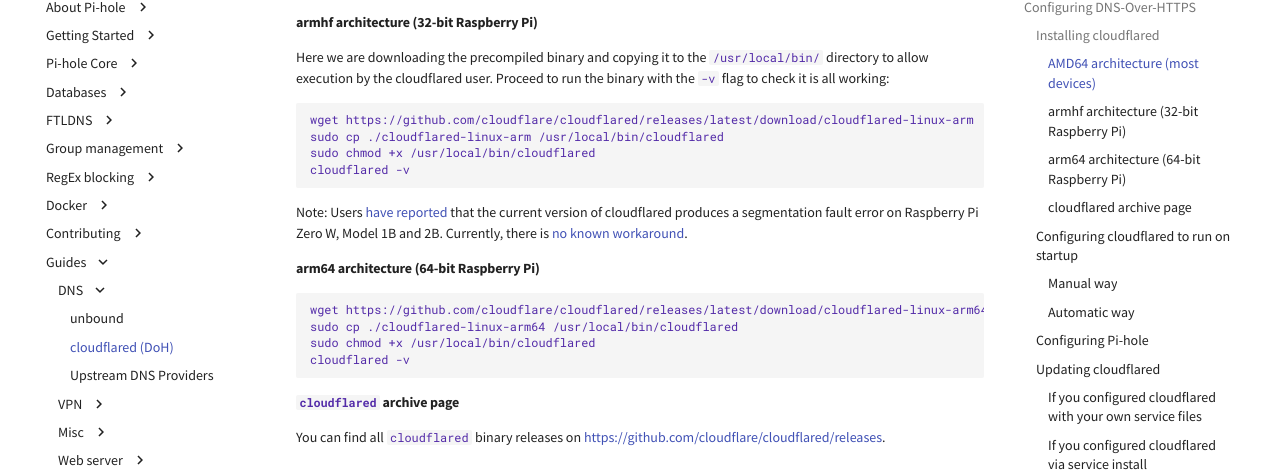
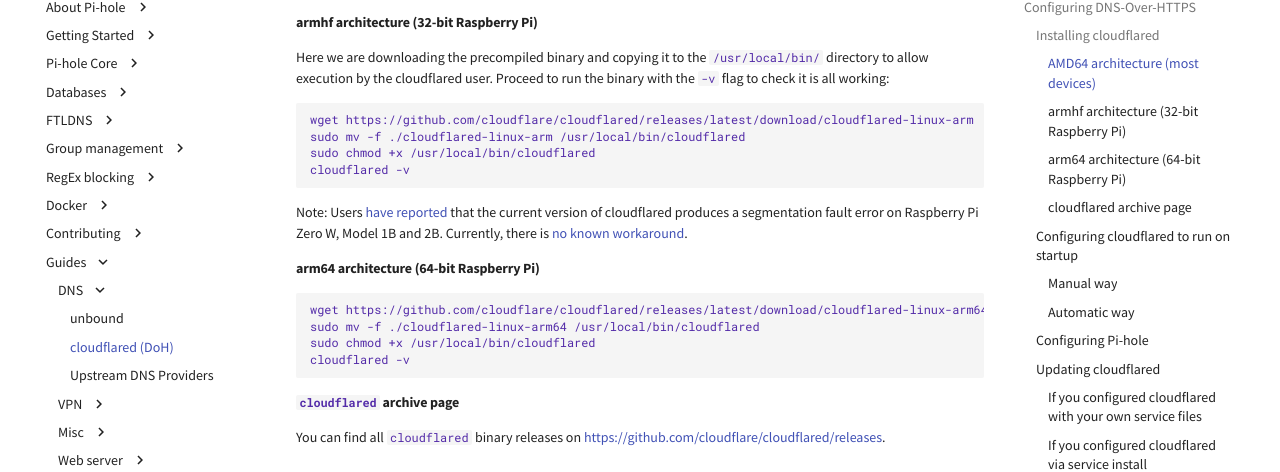
Before and after one commit to pi-hole/docs, an MkDocs documentation site: the page built from docs/guides/dns/cloudflared.md, in a window 1280 px wide and 900 px high, scrolled down 894 px. Shown: the part 131-603 px from the top of the window. Built offline with MkDocs 1.6.1 and Material for MkDocs 9.7.7, drawn with Linux system fonts in a browser that asks for light colours; comment, search, counter and statistics services are not loaded.

````diff
--- a/docs/guides/dns/cloudflared.md
+++ b/docs/guides/dns/cloudflared.md
@@ -41,7 +41,7 @@ Here we are downloading the precompiled binary and copying it to the `/usr/local
 
 ```bash
 wget https://github.com/cloudflare/cloudflared/releases/latest/download/cloudflared-linux-arm
-sudo cp ./cloudflared-linux-arm /usr/local/bin/cloudflared
+sudo mv -f ./cloudflared-linux-arm /usr/local/bin/cloudflared
 sudo chmod +x /usr/local/bin/cloudflared
 cloudflared -v
 ```
@@ -52,7 +52,7 @@ Note: Users [have reported](https://github.com/cloudflare/cloudflared/issues/38)
 
 ```bash
 wget https://github.com/cloudflare/cloudflared/releases/latest/download/cloudflared-linux-arm64
-sudo cp ./cloudflared-linux-arm64 /usr/local/bin/cloudflared
+sudo mv -f ./cloudflared-linux-arm64 /usr/local/bin/cloudflared
 sudo chmod +x /usr/local/bin/cloudflared
 cloudflared -v
 ```
@@ -211,7 +211,7 @@ If you configured `cloudflared` manually (by writing a systemd unit yourself), t
 ```bash
 wget https://github.com/cloudflare/cloudflared/releases/latest/download/cloudflared-linux-arm
 sudo systemctl stop cloudflared
-sudo cp ./cloudflared-linux-arm /usr/local/bin/cloudflared
+sudo mv -f ./cloudflared-linux-arm /usr/local/bin/cloudflared
 sudo chmod +x /usr/local/bin/cloudflared
 sudo systemctl start cloudflared
 cloudflared -v
````
